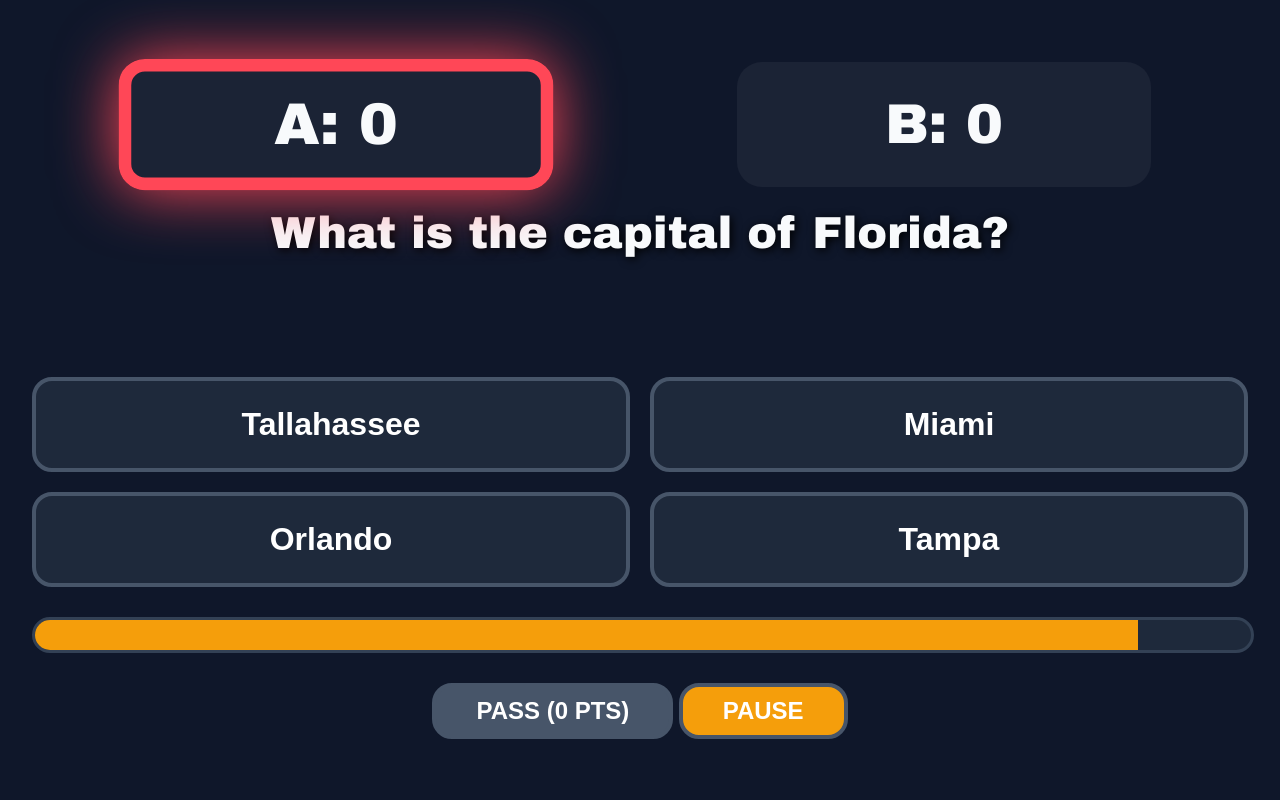
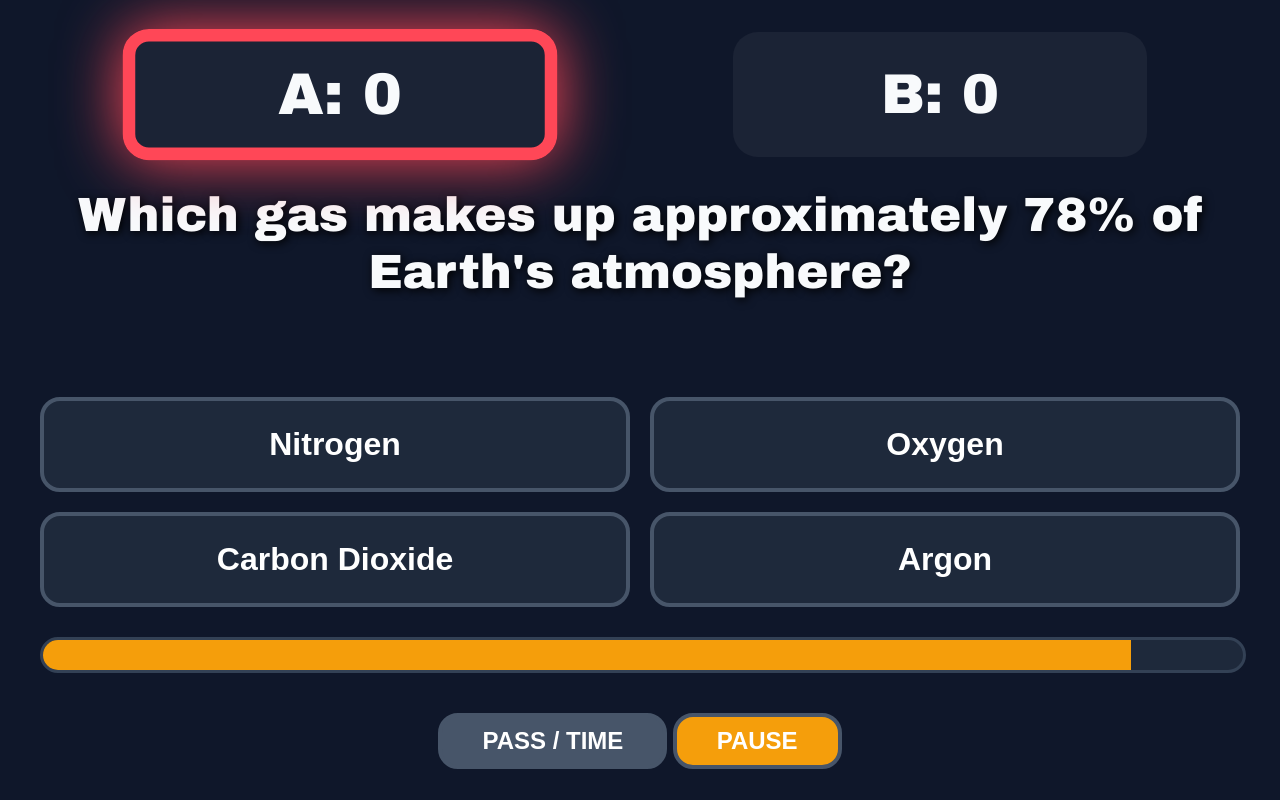
Before and after one commit to worldrecordaviator/ocean-trace-trivia-01, a plain HTML site: page index.html in a window 1280 px wide. Both pictures are taken after a click on the button "START GAME". Drawn offline with nearby package versions, Linux system fonts and the light colour scheme.

Commit message:
Update index.html

```diff
--- a/index.html
+++ b/index.html
@@ -3,26 +3,25 @@
 <head>
     <meta charset="UTF-8">
     <meta name="viewport" content="width=device-width, initial-scale=1.0">
-    <title>2025/26 Ocean Trace: Grand Trivia</title>
+    <title>Ocean Trace: 2025/26 Elite Trivia</title>
     <script src="https://cdn.jsdelivr.net/npm/canvas-confetti@1.6.0/dist/confetti.browser.min.js"></script>
     <style>
         :root { --team-a: #ff4757; --team-b: #3742fa; --bg: #0f172a; --text: #f8fafc; --accent: #f59e0b; --correct: #22c55e; }
         body { font-family: 'Arial Black', sans-serif; background-color: var(--bg); color: var(--text); margin: 0; text-align: center; overflow: hidden; display: flex; align-items: center; justify-content: center; min-height: 100vh; }
-        #game-container { width: 95%; max-width: 1300px; padding: 20px; }
+        #game-container { width: 95%; max-width: 1200px; padding: 20px; }
         .scoreboard { display: flex; justify-content: space-around; margin-bottom: 20px; }
         .team-card { padding: 20px; border-radius: 25px; font-size: 3.5rem; min-width: 350px; border: 12px solid transparent; background: rgba(255,255,255,0.05); transition: 0.5s; font-weight: bold; }
         .active-a { border-color: var(--team-a); box-shadow: 0 0 60px var(--team-a); transform: scale(1.05); }
         .active-b { border-color: var(--team-b); box-shadow: 0 0 60px var(--team-b); transform: scale(1.05); }
-        #question-display { font-size: 2.8rem; margin: 20px 0; min-height: 150px; line-height: 1.2; text-shadow: 2px 2px 10px black; }
+        #question-display { font-size: 3rem; margin: 30px 0; min-height: 180px; line-height: 1.2; text-shadow: 2px 2px 10px black; }
         .options-grid { display: grid; grid-template-columns: 1fr 1fr; gap: 20px; }
         .btn-opt { background: #1e293b; border: 4px solid #475569; color: white; padding: 25px; font-size: 2rem; border-radius: 20px; cursor: pointer; font-weight: bold; }
         .btn-opt:hover { border-color: var(--accent); background: #334155; }
+        #input-box { font-size: 3.5rem; padding: 20px; width: 80%; border-radius: 20px; border: 6px solid #475569; background: #0f172a; color: white; text-align: center; outline: none; }
         .timer-container { width: 100%; height: 30px; background: #1e293b; margin-top: 30px; border-radius: 50px; border: 3px solid #334155; overflow: hidden; }
         #timer-bar { width: 100%; height: 100%; background: var(--accent); transition: width 0.1s linear; }
-        .visual-box { height: 380px; display: flex; align-items: center; justify-content: center; margin-bottom: 10px; }
-        #q-img { max-height: 100%; border-radius: 25px; border: 5px solid rgba(255,255,255,0.1); }
         .reveal-overlay { position: fixed; top: 0; left: 0; width: 100%; height: 100%; background: rgba(0,0,0,0.98); display: flex; flex-direction: column; align-items: center; justify-content: center; z-index: 9999; }
-        .reveal-ans { font-size: 7rem; color: var(--correct); text-shadow: 0 0 40px var(--correct); margin-top: 10px; }
+        .reveal-ans { font-size: 7.5rem; color: var(--correct); text-shadow: 0 0 40px var(--correct); margin-top: 10px; text-transform: uppercase; }
         .hidden { display: none !important; }
         .steal-txt { color: var(--accent); font-size: 2.5rem; animation: blinker 1s infinite; font-weight: bold; }
         @keyframes blinker { 50% { opacity: 0; } }
@@ -30,91 +29,99 @@
 </head>
 <body>
     <div id="game-container">
-        <!-- START -->
+        <!-- START SCREEN -->
         <div id="start-screen">
             <h1 style="font-size: 6rem; margin: 0;">2025/26</h1>
-            <h2 style="color:var(--accent); font-size: 3.5rem; margin: 0;">OCEAN TRACE TRIVIA</h2>
+            <h2 style="color:var(--accent); font-size: 3rem; margin: 0;">OCEAN TRACE ELITE</h2>
             <button class="btn-opt" onclick="initGame()" style="padding: 50px 100px; font-size: 4rem; margin-top: 40px; border-color: var(--accent);">START GAME</button>
             <br><br>
-            <button onclick="fullReset()" style="background:none; border:none; color:#444; cursor:pointer; text-decoration:underline;">[Reset Browser Cache]</button>
+            <button onclick="fullReset()" style="background:none; border:none; color:#444; cursor:pointer; text-decoration:underline;">[Clear Memory & Reset]</button>
         </div>
 
-        <!-- GAME -->
+        <!-- GAME UI -->
         <div id="main-ui" class="hidden">
             <div class="scoreboard">
                 <div id="card-a" class="team-card">A: <span id="score-a">0</span></div>
                 <div id="card-b" class="team-card">B: <span id="score-b">0</span></div>
             </div>
             <div id="steal-msg" class="steal-txt hidden">STEAL OPPORTUNITY!</div>
-            <div id="visual-container" class="visual-box hidden">
-                <img id="q-img" src="">
-            </div>
             <div id="question-display"></div>
             <div id="multiple-choice" class="options-grid"></div>
+            <div id="typing-area" class="hidden">
+                <input type="text" id="input-box" placeholder="TYPE ANSWER..." autocomplete="off">
+            </div>
             <div class="timer-container"><div id="timer-bar"></div></div>
-            <div style="margin-top:30px;">
-                <button class="btn-opt" style="font-size:1.5rem; padding:10px 40px; background:#475569;" onclick="handlePass()">PASS (0 PTS)</button>
+            <div style="margin-top:40px;">
+                <button class="btn-opt" style="font-size:1.5rem; padding:10px 40px; background:#475569;" onclick="handlePass()">PASS / TIME</button>
                 <button id="pause-btn" class="btn-opt" style="font-size:1.5rem; padding:10px 40px; background:var(--accent);" onclick="togglePause()">PAUSE</button>
             </div>
         </div>
 
         <!-- REVEAL -->
         <div id="reveal-screen" class="reveal-overlay hidden">
-            <h2 style="font-size: 3rem; margin: 0;">THE CORRECT ANSWER:</h2>
+            <h2 style="font-size: 3rem; margin: 0;">THE ANSWER:</h2>
             <div id="reveal-text" class="reveal-ans"></div>
-            <div id="reveal-img-box" style="margin-top: 20px; height: 400px;"></div>
         </div>
 
-        <!-- END -->
+        <!-- WINNER -->
         <div id="end-screen" class="hidden">
             <h1 id="winner-text" style="font-size: 8rem; color: var(--accent);"></h1>
-            <button class="btn-opt" onclick="fullReset()" style="padding: 40px 80px;">PLAY AGAIN</button>
+            <button class="btn-opt" onclick="fullReset()" style="padding: 40px 80px;">NEW GAME</button>
         </div>
     </div>
 
     <script>
-        const masterBank = [
-            // DIFF 1: EASY
-            { d:1, q: "Who performed the 2025 Super Bowl Halftime show?", a: ["Kendrick Lamar", "Taylor Swift", "Post Malone", "Drake"], c: 0, pts: 100 },
-            { d:1, q: "Which 2025 movie sequel is set back on Pandora?", a: ["Avatar: Fire and Ash", "Dune 3", "Mickey 17", "Gladiator II"], c: 0, pts: 100 },
-            { d:1, q: "VISUAL: Identify this landmark.", a: ["Eiffel Tower", "Big Ben", "Leaning Tower of Pisa", "Colosseum"], c: 0, img: "https://upload.wikimedia.org/wikipedia/commons/thumb/a/af/Tour_Eiffel_2014.jpg/400px-Tour_Eiffel_2014.jpg", pts: 150 },
-            { d:1, q: "How many states are in the USA?", a: ["50", "48", "52", "13"], c: 0, pts: 100 },
-            { d:1, q: "What is the capital of Florida?", a: ["Tallahassee", "Miami", "Orlando", "Tampa"], c: 0, pts: 100 },
-            { d:1, q: "Which gas do plants absorb from the air?", a: ["Carbon Dioxide", "Oxygen", "Nitrogen", "Hydrogen"], c: 0, pts: 100 },
-            { d:1, q: "VISUAL: Identify this animal.", a: ["Snow Leopard", "Cheetah", "Jaguar", "Leopard"], c: 0, img: "https://upload.wikimedia.org/wikipedia/commons/thumb/a/a5/Snow_leopard_himalayas.jpg/400px-Snow_leopard_himalayas.jpg", pts: 150 },
-            { d:1, q: "What is the largest planet in our solar system?", a: ["Jupiter", "Saturn", "Neptune", "Earth"], c: 0, pts: 100 },
-            { d:1, q: "How many months have 31 days?", a: ["7", "6", "8", "5"], c: 0, pts: 100 },
-            { d:1, q: "What is the name of the fairy in Peter Pan?", a: ["Tinker Bell", "Cinderella", "Belle", "Ariel"], c: 0, pts: 100 },
-            { d:1, q: "VISUAL: Identify this famous logo brand.", a: ["Apple", "Microsoft", "Android", "Intel"], c: 0, img: "https://upload.wikimedia.org/wikipedia/commons/thumb/f/fa/Apple_logo_black.svg/400px-Apple_logo_black.svg.png", pts: 150 },
+        const masterPool = [
+            // DIFF 1 (100 PTS) - 50% MC, 25% TF, 25% FILL
+            { d:1, q: "Which planet is known as the 'Morning Star'?", a: ["Venus", "Mars", "Jupiter", "Mercury"], c: 0, pts: 100, type: "mc" },
+            { d:1, q: "True or False: The 2025 Super Bowl Halftime show was performed by Kendrick Lamar.", a: ["True", "False"], c: 0, pts: 100, type: "tf" },
+            { d:1, q: "FILL IN BLANK: What is the capital city of Florida?", ans: "tallahassee", pts: 150, type: "fill" },
+            { d:1, q: "Which company reached a 4 trillion dollar market cap first in 2025?", a: ["Nvidia", "Apple", "Microsoft", "Google"], c: 0, pts: 100, type: "mc" },
+            { d:1, q: "True or False: A leap year has 366 days.", a: ["True", "False"], c: 0, pts: 100, type: "tf" },
+            { d:1, q: "FILL IN BLANK: Which animal is known as the 'Ship of the Desert'?", ans: "camel", pts: 150, type: "fill" },
+            { d:1, q: "What is the largest internal organ in the human body?", a: ["Liver", "Heart", "Lungs", "Brain"], c: 0, pts: 100, type: "mc" },
+            { d:1, q: "True or False: Sound travels faster in water than in air.", a: ["True", "False"], c: 0, pts: 100, type: "tf" },
+            { d:1, q: "FILL IN BLANK: What is the square root of 81?", ans: "9", pts: 150, type: "fill" },
+            { d:1, q: "Which gas makes up approximately 78% of Earth's atmosphere?", a: ["Nitrogen", "Oxygen", "Carbon Dioxide", "Argon"], c: 0, pts: 100, type: "mc" },
+            { d:1, q: "True or False: Mount Everest is the highest point from the center of the Earth.", a: ["True", "False"], c: 1, pts: 100, type: "tf" },
+            { d:1, q: "FILL IN BLANK: Who wrote the play 'Romeo and Juliet'?", ans: "shakespeare", pts: 150, type: "fill" },
 
-            // DIFF 2: MEDIUM
-            { d:2, q: "Which nation moved its capital to Nusantara in 2025?", a: ["Indonesia", "Kiribati", "Maldives", "Tuvalu"], c: 0, pts: 250 },
-            { d:2, q: "What is the chemical symbol for Silver?", a: ["Ag", "Au", "Si", "Fe"], c: 0, pts: 250 },
-            { d:2, q: "VISUAL: Identify this WWII aircraft.", a: ["P-51 Mustang", "Spitfire", "B-17", "Messerschmitt"], c: 0, img: "https://upload.wikimedia.org/wikipedia/commons/thumb/0/0b/North_American_P-51D_Mustang_at_the_Imperial_War_Museum_Duxford.jpg/400px-North_American_P-51D_Mustang_at_the_Imperial_War_Museum_Duxford.jpg", pts: 300 },
-            { d:2, q: "Which tech company first hit a 4 Trillion market cap in 2025?", a: ["Nvidia", "Apple", "Microsoft", "Google"], c: 0, pts: 250 },
-            { d:2, q: "What is the square root of 196?", a: ["14", "13", "16", "12"], c: 0, pts: 250 },
-            { d:2, q: "In 2025, NASA's Europa Clipper reached which planet?", a: ["Jupiter", "Saturn", "Mars", "Neptune"], c: 0, pts: 250 },
-            { d:2, q: "VISUAL: Identify this animal species.", a: ["Platypus", "Echidna", "Beaver", "Otter"], c: 0, img: "https://upload.wikimedia.org/wikipedia/commons/thumb/4/4b/Platypus-sketch.jpg/400px-Platypus-sketch.jpg", pts: 300 },
-            { d:2, q: "What is the capital of South Korea?", a: ["Seoul", "Busan", "Incheon", "Tokyo"], c: 0, pts: 250 },
-            { d:2, q: "Which 2025 movie starring Paul Mescal won Best Picture?", a: ["Gladiator II", "Dune 2", "Anora", "Mickey 17"], c: 0, pts: 250 },
-            { d:2, q: "How many time zones are in Russia?", a: ["11", "9", "12", "10"], c: 0, pts: 250 },
-            { d:2, q: "VISUAL: Identify this world landmark.", a: ["Santorini", "Mykonos", "Amalfi", "Crete"], c: 0, img: "https://upload.wikimedia.org/wikipedia/commons/thumb/9/94/Santorini_Fira_01.jpg/400px-Santorini_Fira_01.jpg", pts: 300 },
+            // DIFF 2 (250 PTS)
+            { d:2, q: "In 2025, which nation officially inaugurated Nusantara as its new capital?", a: ["Indonesia", "Kiribati", "Thailand", "Malaysia"], c: 0, pts: 250, type: "mc" },
+            { d:2, q: "True or False: The atomic number of Gold is 79.", a: ["True", "False"], c: 0, pts: 250, type: "tf" },
+            { d:2, q: "FILL IN BLANK: What is the chemical symbol for Silver?", ans: "ag", pts: 300, type: "fill" },
+            { d:2, q: "Which physicist won the 2025 Nobel for breakthroughs in Quantum Computing?", a: ["Michelle Simmons", "John Preskill", "Peter Shor", "David Deutsch"], c: 0, pts: 250, type: "mc" },
+            { d:2, q: "True or False: The Great Wall of China is visible from the Moon with the naked eye.", a: ["True", "False"], c: 1, pts: 250, type: "tf" },
+            { d:2, q: "FILL IN BLANK: What is the square root of 225?", ans: "15", pts: 300, type: "fill" },
+            { d:2, q: "Which 2025 movie sequel is set back on the planet Pandora?", a: ["Avatar: Fire and Ash", "Dune 3", "Mickey 17", "Gladiator II"], c: 0, pts: 250, type: "mc" },
+            { d:2, q: "True or False: Octopuses have three hearts.", a: ["True", "False"], c: 0, pts: 250, type: "tf" },
+            { d:2, q: "FILL IN BLANK: Which country has the most natural lakes in the world?", ans: "canada", pts: 300, type: "fill" },
+            { d:2, q: "Which city is known as the 'Big Apple'?", a: ["New York City", "Los Angeles", "Chicago", "Miami"], c: 0, pts: 250, type: "mc" },
+            { d:2, q: "True or False: Lighting never strikes the same place twice.", a: ["True", "False"], c: 1, pts: 250, type: "tf" },
+            { d:2, q: "FILL IN BLANK: What is the capital of Australia?", ans: "canberra", pts: 300, type: "fill" },
 
-            // DIFF 3: HARD
-            { d:3, q: "Identify the only sea in the world with no land border.", a: ["Sargasso Sea", "Caspian Sea", "Dead Sea", "Coral Sea"], c: 0, pts: 500 },
-            { d:3, q: "Which physicist won the 2025 Nobel for Quantum Science?", a: ["Michelle Simmons", "John Preskill", "Peter Shor", "David Deutsch"], c: 0, pts: 500 },
-            { d:3, q: "VISUAL: Identify this specialized instrument.", a: ["Sextant", "Astrolabe", "Compass", "Theodolite"], c: 0, img: "https://upload.wikimedia.org/wikipedia/commons/thumb/d/d4/Sextant_1.jpg/400px-Sextant_1.jpg", pts: 600 },
-            { d:3, q: "What is the rarest human blood type?", a: ["Rh-null", "AB Negative", "O Negative", "B Positive"], c: 0, pts: 500 },
-            { d:3, q: "Which country has the most volcanoes in the world?", a: ["Indonesia", "USA", "Japan", "Iceland"], c: 0, pts: 500 },
-            { d:3, q: "What year did the Ottoman Empire officially dissolve?", a: ["1922", "1914", "1905", "1930"], c: 0, pts: 500 },
-            { d:3, q: "VISUAL: Identify this microscopic animal.", a: ["Tardigrade", "Amoeba", "Rotifer", "Paramecium"], c: 0, img: "https://upload.wikimedia.org/wikipedia/commons/thumb/e/e0/Waterbear.jpg/400px-Waterbear.jpg", pts: 600 },
-            { d:3, q: "What is the capital of Kazakhstan?", a: ["Astana", "Almaty", "Tashkent", "Bishkek"], c: 0, pts: 500 },
-            { d:3, q: "In physics, which scientist proposed the Uncertainty Principle?", a: ["Werner Heisenberg", "Albert Einstein", "Niels Bohr", "Erwin Schrodinger"], c: 0, pts: 500 },
-            { d:3, q: "Which African country was formerly known as Abyssinia?", a: ["Ethiopia", "Sudan", "Ghana", "Kenya"], c: 0, pts: 500 },
-            { d:3, q: "VISUAL: Identify this scientific logo.", a: ["CERN", "NASA", "SpaceX", "DeepMind"], c: 0, img: "https://upload.wikimedia.org/wikipedia/commons/thumb/d/d0/CERN_logo.svg/400px-CERN_logo.svg.png", pts: 600 }
+            // DIFF 3 (500 PTS)
+            { d:3, q: "Which sea is the only one in the world without a land border?", a: ["Sargasso Sea", "Caspian Sea", "Dead Sea", "Coral Sea"], c: 0, pts: 500, type: "mc" },
+            { d:3, q: "True or False: The Ottoman Empire officially dissolved in 1922.", a: ["True", "False"], c: 0, pts: 500, type: "tf" },
+            { d:3, q: "FILL IN BLANK: What is the rarest human blood type?", ans: "rh-null", pts: 600, type: "fill" },
+            { d:3, q: "In 2025, which billionaire advisory group was created to overhaul the US government?", a: ["DOGE", "The Silicon 5", "MAGA Tech", "Federal AI Board"], c: 0, pts: 500, type: "mc" },
+            { d:3, q: "True or False: There are more trees on Earth than stars in the Milky Way.", a: ["True", "False"], c: 0, pts: 500, type: "tf" },
+            { d:3, q: "FILL IN BLANK: Which island country has the highest population density in the world?", ans: "monaco", pts: 600, type: "fill" },
+            { d:3, q: "Which physicist proposed the 'Uncertainty Principle'?", a: ["Werner Heisenberg", "Albert Einstein", "Niels Bohr", "Erwin Schrodinger"], c: 0, pts: 500, type: "mc" },
+            { d:3, q: "True or False: A nautical mile is longer than a statute mile.", a: ["True", "False"], c: 0, pts: 500, type: "tf" },
+            { d:3, q: "FILL IN BLANK: What is the capital of Kazakhstan?", ans: "astana", pts: 600, type: "fill" },
+            { d:3, q: "Which African country was formerly known as Abyssinia?", a: ["Ethiopia", "Sudan", "Ghana", "Kenya"], c: 0, pts: 500, type: "mc" },
+            { d:3, q: "True or False: A shrimp's heart is located in its head.", a: ["True", "False"], c: 0, pts: 500, type: "tf" },
+            { d:3, q: "FILL IN BLANK: What is the smallest prime number greater than 100?", ans: "101", pts: 600, type: "fill" }
         ];
 
         let state = { scores: [0, 0], set: [], qIdx: 0, turn: 0, isSteal: false, timeLeft: 30, paused: false, active: false, reveal: false };
+
+        function clean(s) {
+            let res = s.toString().toLowerCase().trim().replace(/[^a-z0-9]/g, '');
+            if(res.startsWith("the")) res = res.substring(3);
+            return res;
+        }
 
         function shuffle(a) {
             for (let i = a.length - 1; i > 0; i--) {
@@ -125,7 +132,7 @@
         }
 
         window.onload = () => {
-            const saved = localStorage.getItem('ot_v10');
+            const saved = localStorage.getItem('ot_elite_v1');
             if(saved) {
                 state = JSON.parse(saved);
                 if(state.active) {
@@ -134,14 +141,15 @@
                     render(); loadQ();
                 }
             }
+            document.getElementById('input-box').addEventListener('keypress', (e) => { if (e.key === 'Enter') checkTyped(); });
         };
 
         function initGame() {
-            const e = shuffle(masterBank.filter(x => x.d === 1)).slice(0, 10);
-            const m = shuffle(masterBank.filter(x => x.d === 2)).slice(0, 10);
-            const h = shuffle(masterBank.filter(x => x.d === 3)).slice(0, 10);
+            const e = shuffle(masterPool.filter(x => x.d === 1)).slice(0, 10);
+            const m = shuffle(masterPool.filter(x => x.d === 2)).slice(0, 10);
+            const h = shuffle(masterPool.filter(x => x.d === 3)).slice(0, 10);
             state.set = [...e, ...m, ...h];
-            state.active = true; state.scores = [0, 0]; state.qIdx = 0; state.turn = 0;
+            state.active = true; state.scores = [0, 0]; state.qIdx = 0;
             document.getElementById('start-screen').classList.add('hidden');
             document.getElementById('main-ui').classList.remove('hidden');
             loadQ(); save();
@@ -157,17 +165,22 @@
             document.getElementById('question-display').innerText = q.q;
             document.getElementById('steal-msg').className = state.isSteal ? 'steal-txt' : 'hidden';
 
-            const v = document.getElementById('visual-container');
-            const b = document.getElementById('q-img');
-            if(q.img) { v.classList.remove('hidden'); b.src = q.img; } else { v.classList.add('hidden'); }
+            const mc = document.getElementById('multiple-choice');
+            const ty = document.getElementById('typing-area');
+            mc.innerHTML = '';
 
-            const mc = document.getElementById('multiple-choice');
-            mc.innerHTML = '';
-            q.a.forEach((opt, i) => {
-                const btn = document.createElement('button');
-                btn.className = 'btn-opt'; btn.innerText = opt;
-                btn.onclick = () => check(i); mc.appendChild(btn);
-            });
+            if(q.type === 'fill') {
+                mc.classList.add('hidden'); ty.classList.remove('hidden');
+                document.getElementById('input-box').value = '';
+                setTimeout(() => document.getElementById('input-box').focus(), 100);
+            } else {
+                mc.classList.remove('hidden'); ty.classList.add('hidden');
+                q.a.forEach((opt, i) => {
+                    const btn = document.createElement('button');
+                    btn.className = 'btn-opt'; btn.innerText = opt;
+                    btn.onclick = () => checkMC(i); mc.appendChild(btn);
+                });
+            }
             render(); startTimer();
         }
 
@@ -181,11 +194,21 @@
             }, 100);
         }
 
-        function check(i) {
+        function checkMC(i) {
             const q = state.set[state.qIdx];
             if(i === q.c) { state.scores[state.turn] += q.pts; next(); }
             else {
                 if(!state.isSteal) { state.scores[state.turn] -= q.pts; state.isSteal = true; state.turn = state.turn === 0 ? 1 : 0; loadQ(); }
+                else { reveal(); }
+            }
+        }
+
+        function checkTyped() {
+            const g = clean(document.getElementById('input-box').value);
+            const a = clean(state.set[state.qIdx].ans);
+            if(g.includes(a) || a.includes(g) && g.length > 1) { state.scores[state.turn] += state.set[state.qIdx].pts; next(); }
+            else {
+                if(!state.isSteal) { state.scores[state.turn] -= state.set[state.qIdx].pts; state.isSteal = true; state.turn = state.turn === 0 ? 1 : 0; loadQ(); }
                 else { reveal(); }
             }
         }
@@ -198,8 +221,7 @@
         function reveal() {
             state.reveal = true; clearInterval(state.timer);
             const q = state.set[state.qIdx];
-            document.getElementById('reveal-text').innerText = q.a[q.c];
-            document.getElementById('reveal-img-box').innerHTML = q.img ? `<img src="${q.img}" style="max-height:100%; border:5px solid white;">` : '';
+            document.getElementById('reveal-text').innerText = q.type === 'fill' ? q.ans : q.a[q.c];
             document.getElementById('reveal-screen').classList.remove('hidden');
             setTimeout(next, 4000);
         }
@@ -215,7 +237,7 @@
             document.getElementById('end-screen').classList.remove('hidden');
             const w = state.scores[0] > state.scores[1] ? "TEAM A" : "TEAM B";
             document.getElementById('winner-text').innerText = w + " WINS!";
-            confetti({ particleCount: 200, spread: 80, origin: { y: 0.6 } });
+            confetti({ particleCount: 250, spread: 100, origin: { y: 0.6 } });
         }
 
         function togglePause() { state.paused = !state.paused; document.getElementById('pause-btn').innerText = state.paused ? "RESUME" : "PAUSE"; }
@@ -225,7 +247,7 @@
             document.getElementById('card-a').className = 'team-card' + (state.turn === 0 ? ' active-a' : '');
             document.getElementById('card-b').className = 'team-card' + (state.turn === 1 ? ' active-b' : '');
         }
-        function save() { localStorage.setItem('ot_v10', JSON.stringify(state)); }
+        function save() { localStorage.setItem('ot_elite_v1', JSON.stringify(state)); }
         function fullReset() { localStorage.clear(); location.reload(); }
     </script>
 </body>
```
